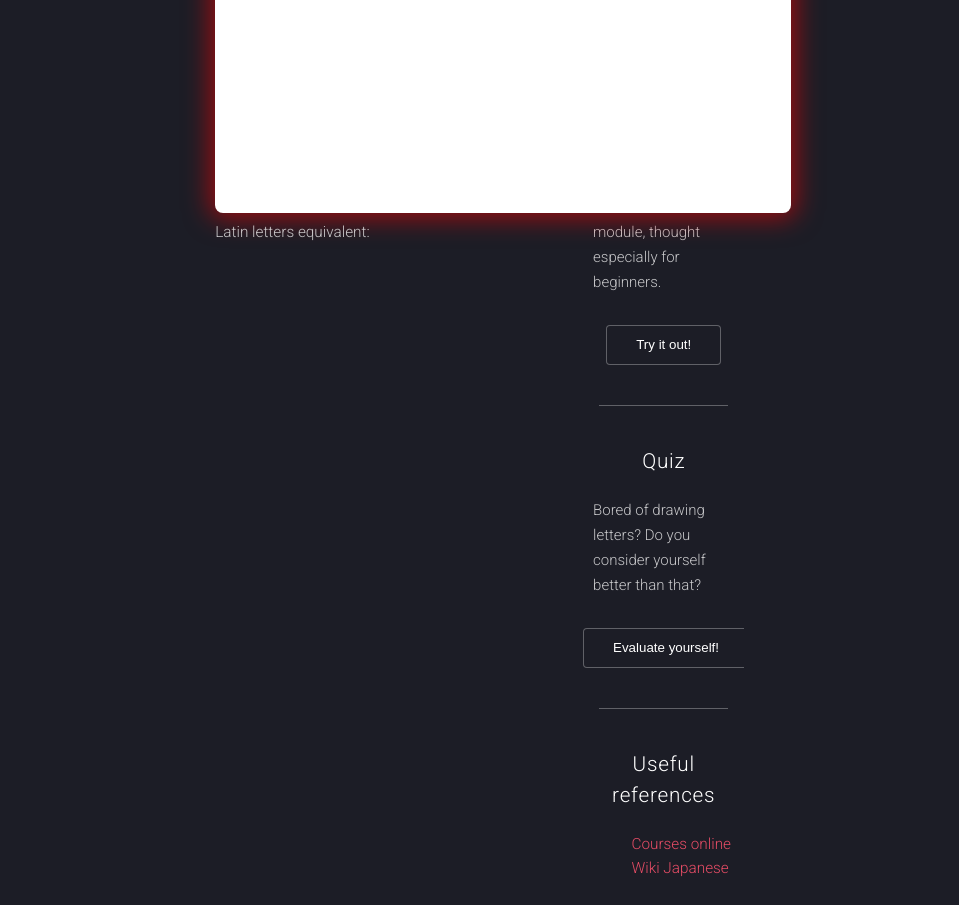
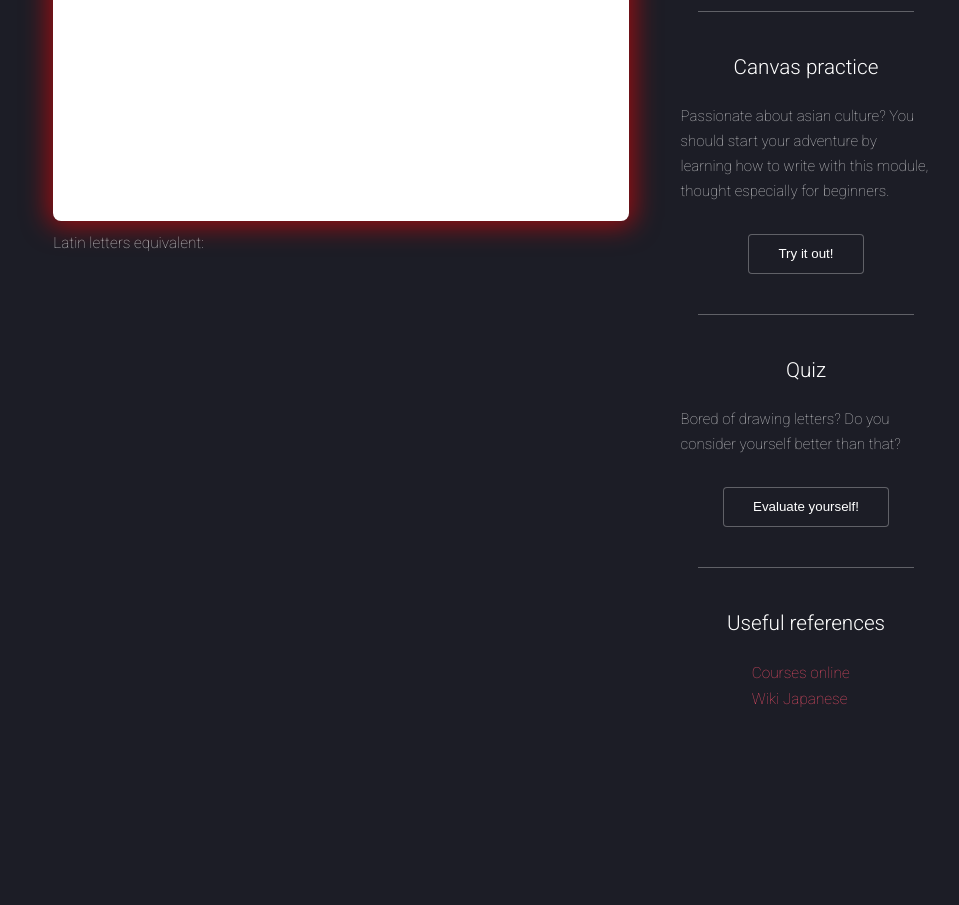
Before and after one commit to ioanasitaru/CLIW, a plain HTML site: page public/html/index.html in a window 1280 px wide. Shown: the part 414-1319 px from the top of the page, without its empty margins (186-1145 px from the left). After the commit the page ends 1154 px from the top, so only its background shows below. Drawn offline with Linux system fonts and the light colour scheme; files that its build step writes are made by us from their sources.

Commit message:
Added directory structure and quiz on right menu

```diff
--- /dev/null
+++ b/public/comp.json
@@ -0,0 +1,7 @@
+components = [
+  {
+    "name": "quiz",
+    "description": "Bored of drawing letters? Do you consider yourself better than that?",
+    "button": "Evaluate yourself!"
+  }
+]
--- /dev/null
+++ b/public/components/quiz/quiz.css
@@ -0,0 +1,3 @@
+h1{
+    color: red;
+}
--- a/public/html/index.html
+++ b/public/html/index.html
@@ -6,9 +6,11 @@
     <title>ASLE</title>
     <link href="../css/score.css" rel="stylesheet">
     <link href="../css/about.css" rel="stylesheet">
-    <link href="../css/style.css" rel="stylesheet">
     <link href="../css/index.css" rel="stylesheet">
     <link rel="stylesheet" href="https://cdnjs.cloudflare.com/ajax/libs/font-awesome/4.7.0/css/font-awesome.min.css">
+    <script src="../js/ModuleLoader.js"></script>
+    <script src="../comp.json"></script>
+    <script>mLoader = new ModuleLoader("changeable_content");</script>
 </head>
 <body class="landing">
 <div id="page-wrapper">
@@ -32,7 +34,7 @@
             <header class="min-major">
                 <div>
                     <h2 class="title">Learning modules</h2>
-                    <h4 class="subtitle">Practice makes perfect</h4> </div>
+                    <h4 class="subtitle">Practice makes perfect</h4></div>
             </header>
             <section id="content">
                 <div id="left-side">
@@ -59,21 +61,14 @@
                         <section>
                             <hr>
                             <h3> Canvas practice</h3>
-                                <p> Passionate about asian culture? You should start your adventure by learning how to write with this module, thought especially for beginners.</p>
+                            <p> Passionate about asian culture? You should start your adventure by learning how to write
+                                with this module, thought especially for beginners.</p>
                             <button onclick="changeContentToCanvas()">
                                 Try it out!
                             </button>
                         </section>
                         <hr>
-                            <section>
-                                <h3> Quiz </h3>
-                                <p> Bored of drawing letters? Do you consider yourself better than that? </p>
-                                <button onclick="changeContentToExercises()">
-                                    Evaluate yourself!
-                                </button>
-                            </section>
-                            <hr>
-                            <section>
+                        <section id="references">
                             <h3> Useful references </h3>
                             <div id="links">
                                 <a href="http://www.openculture.com/freelanguagelessons"> Courses online</a>
@@ -198,7 +193,7 @@
             })
             ;
 
-            resultsContainer.innerHTML = ` You have answered ${numCorrect} out of ${myQuestions.length} questions correctlys. You've earned ${numCorrect*10} points. `;
+            resultsContainer.innerHTML = ` You have answered ${numCorrect} out of ${myQuestions.length} questions correctlys. You've earned ${numCorrect * 10} points. `;
         }
 
         function showSlide(n) {
@@ -260,7 +255,7 @@
         var rect = el.getBoundingClientRect(),
             scrollLeft = window.pageXOffset || document.documentElement.scrollLeft,
             scrollTop = window.pageYOffset || document.documentElement.scrollTop;
-        return { top: rect.top + scrollTop, left: rect.left + scrollLeft }
+        return {top: rect.top + scrollTop, left: rect.left + scrollLeft}
     }
 
     window.addEventListener('resize', resize);
@@ -295,7 +290,33 @@
         ctx.stroke();
     }
 </script>
+<script>
+    String.prototype.capitalize = function() {
+        return this.charAt(0).toUpperCase() + this.slice(1);
+    }
 
+    let moduleMenu = document.getElementById("side-bar-buttons");
+    let references = document.getElementById("references");
 
+    components.forEach((component) => {
+        let newSection = document.createElement("section");
+        let title = document.createElement("h3");
+        let description = document.createElement("p");
+        let button = document.createElement("button");
+        let after = document.createElement("hr");
+
+        title.innerText = component.name.capitalize();
+        description.innerText = component.description;
+        button.addEventListener("click", function() {mLoader.changeContent(component.name);}, false);
+        button.innerText = component.button;
+
+        newSection.appendChild(title);
+        newSection.appendChild(description);
+        newSection.appendChild(button);
+
+        moduleMenu.insertBefore(newSection, references);
+        moduleMenu.insertBefore(after, references);
+    });
+</script>
 </body>
 </html>
--- /dev/null
+++ b/public/js/ModuleLoader.js
@@ -0,0 +1,22 @@
+class ModuleLoader {
+    constructor(changeableDivId) {
+        this.id = changeableDivId;
+    }
+
+    changeContent(componentName) {
+        console.log(componentName);
+        let cc = document.getElementById(this.id);
+        let nodes = document.getElementById(this.id).childNodes;
+        for (let i = 0; i < nodes.length; i++) {
+            if (nodes[i].nodeName.toLowerCase() === 'iframe' || nodes[i].nodeName.toLowerCase() === 'div') {
+                nodes[i].remove();
+            }
+        }
+
+        let ifrm = document.createElement("iframe");
+        ifrm.setAttribute("src", "../components/" + componentName + "/" + componentName + ".html");
+
+        cc.appendChild(ifrm);
+    }
+
+}
```
Also changed, not shown: public/components/draw/draw.html (added, +11 -0 lines), public/components/quiz/quiz.html (added, +11 -0 lines), public/html/score.html (+2 -2 lines). Lines whose indentation alone changed are shown as unchanged.
